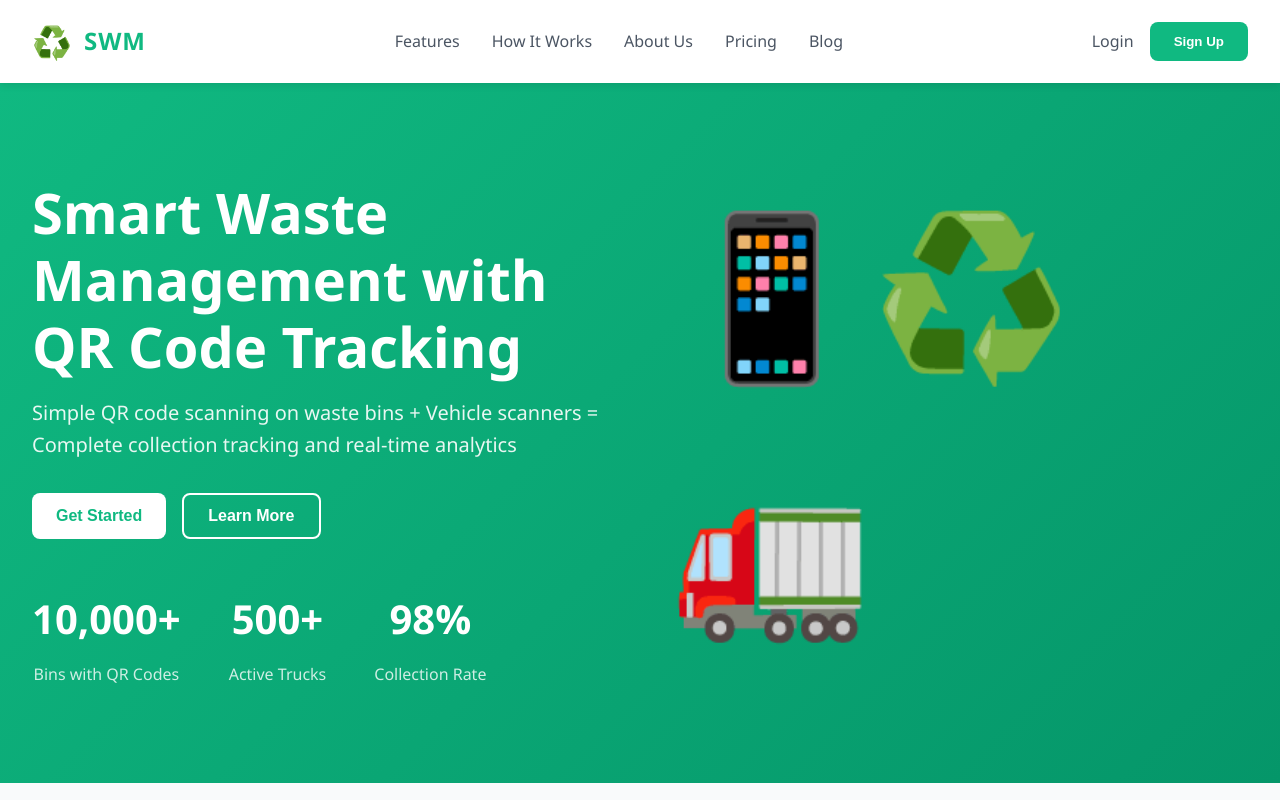
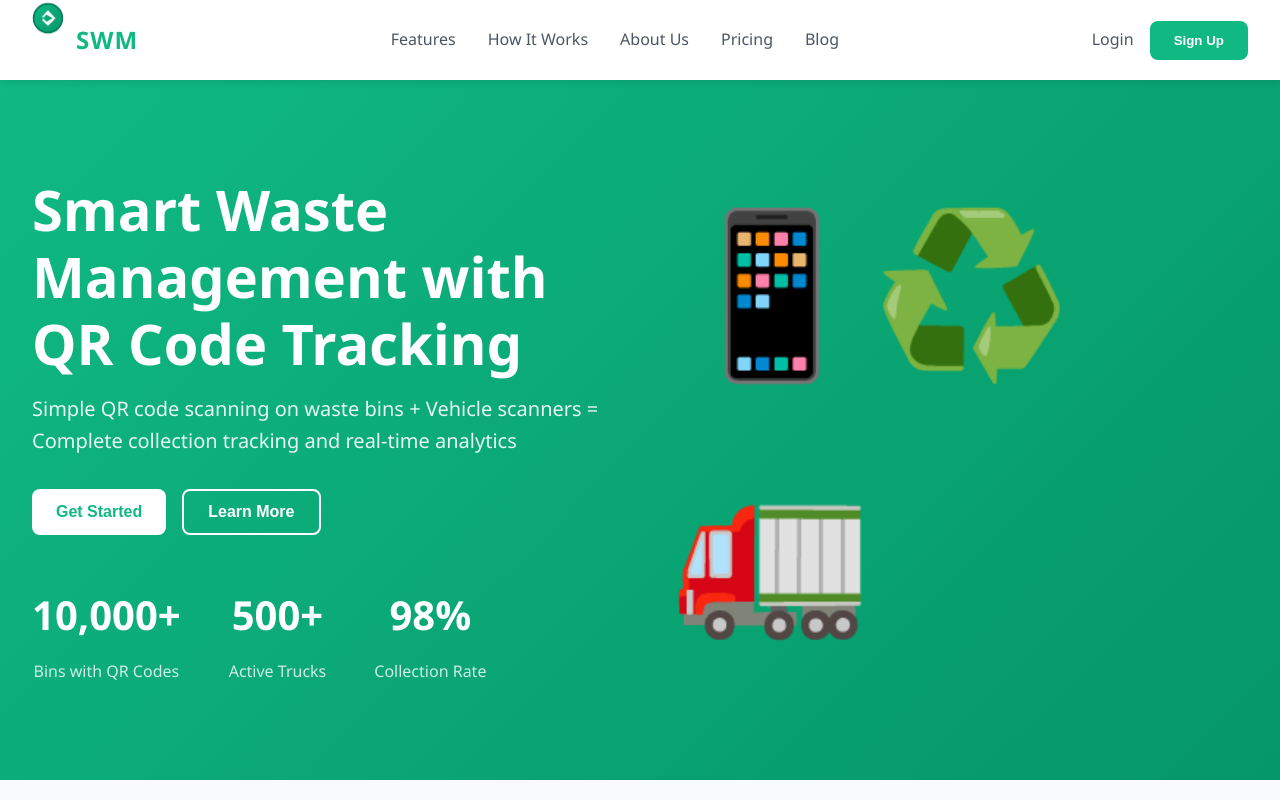
Before and after one commit to Mahesharunaladi/SWM, a React (Create React App) app in the folder frontend/: page / in a window 1280 px wide. Shown: the top 800 px of the page. Built offline with nearby package versions, Linux system fonts and the light colour scheme; the HTML template or start-up script is replaced by a standard one.

Commit message:
Update header logo in navbar
- Replace recycling emoji with custom SVG logo
- Add modern recycling symbol with gradient background
- Update CSS to style logo image instead of emoji
- Logo represents Smart Waste Management theme

```diff
--- a/frontend/src/components/Navbar.jsx
+++ b/frontend/src/components/Navbar.jsx
@@ -11,7 +11,7 @@ const Navbar = ({ isLoggedIn }) => {
     <nav className="navbar-top">
       <div className="navbar-container">
         <div className="navbar-brand">
-          <span className="brand-icon">♻️</span>
+          <img src="/logo.svg" alt="SWM Logo" className="brand-logo" />
           <span className="brand-text">SWM</span>
         </div>
 
--- a/frontend/src/styles/Navbar.css
+++ b/frontend/src/styles/Navbar.css
@@ -28,8 +28,9 @@
   font-size: 1.5rem;
 }
 
-.brand-icon {
-  font-size: 2rem;
+.brand-logo {
+  height: 2rem;
+  width: auto;
 }
 
 .brand-text {
```
Also changed, not shown: frontend/public/logo.svg (added).
